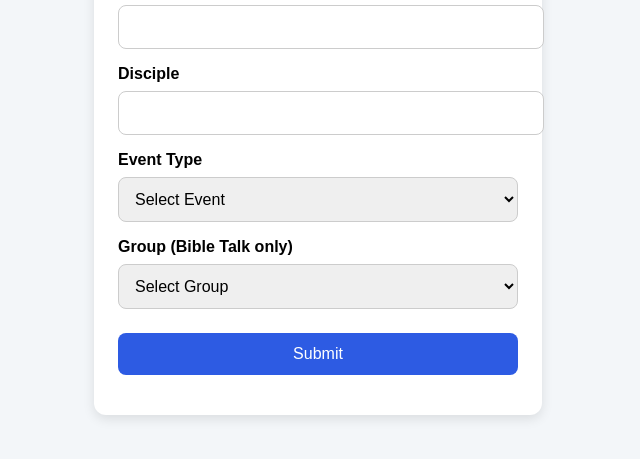
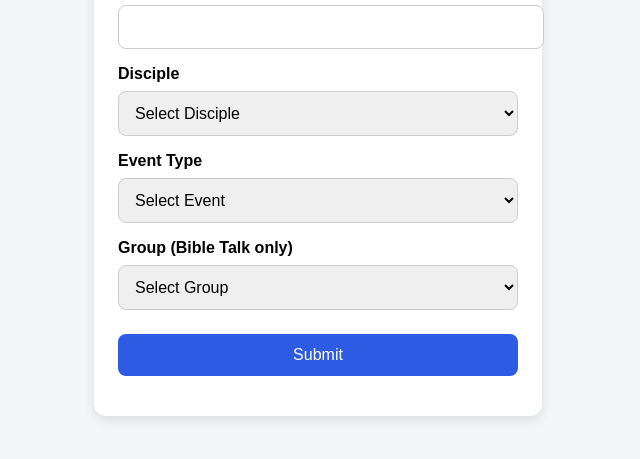
Before and after one commit to maryamipaye-arch/guest-tracker, a plain HTML site: page index.html in a window 1280 px wide. Shown: the part 151-610 px from the top of the page, without its empty margins (322-962 px from the left). Drawn offline with Linux system fonts and the light colour scheme.

Commit message:
Update index.html

```diff
--- a/index.html
+++ b/index.html
@@ -66,7 +66,36 @@ font-weight: bold;
 <input type="text" name="guest" required />
 
 <label>Disciple</label>
-<input type="text" name="disciple" required />
+<select name="Disciple" id="Disciple" required>
+<option value="">Select Disciple</option>
+<option value="Kolbe">Kolbe</option>
+<option value="Rebecca">Rebecca</option>
+<option value="Serg">Serg</option>
+<option value="Victoria">Victoria</option>
+<option value="Jacob">Jacob</option>
+<option value="Klervi">Klervi</option>
+<option value="Reuben">Reuben</option>
+<option value="Grasi">Grasi</option>
+<option value="Kelvin">Kelvin</option>
+<option value="Temi">Temi</option>
+<option value="Tifney">Tifney</option>
+<option value="Shamika">Shamika</option>
+<option value="Gwen">Gwen</option>
+<option value="Gugu">Gugu</option>
+<option value="Bemi">Bemi</option>
+<option value="Shamilla">Shamilla</option>
+<option value="Lolade">Lolade</option>
+<option value="Nikki">Nikki</option>
+<option value="Connie">Connie</option>
+<option value="Arale">Arale</option>
+<option value="Kris">Kris</option>
+<option value="Stella">Stella</option>
+<option value="Joshua">Joshua</option>
+<option value="Ayo">Ayo</option>
+<option value="David">David</option>
+<option value="Derek">Derek</option>
+<option value="Nathan">Nathan</option>
+</select>
 
 <label>Event Type</label>
 <select name="event" id="event" required>
```
